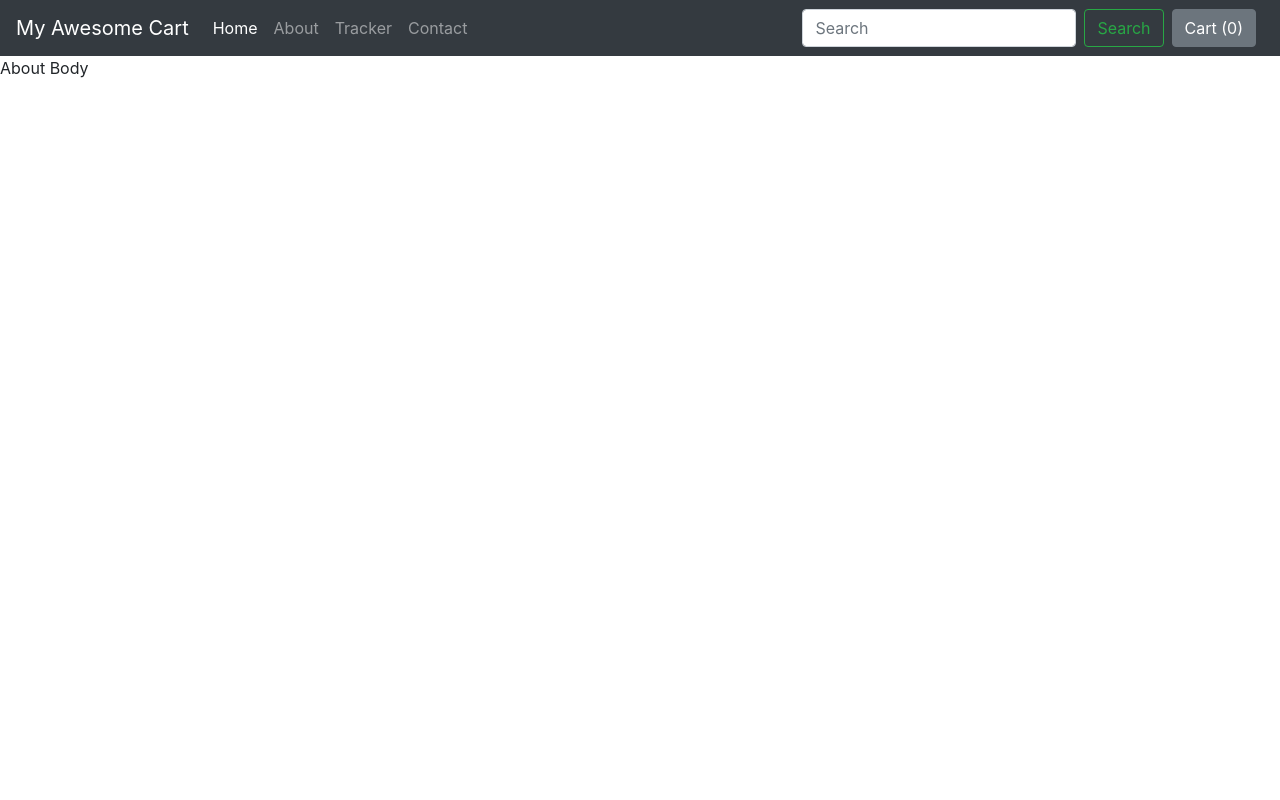
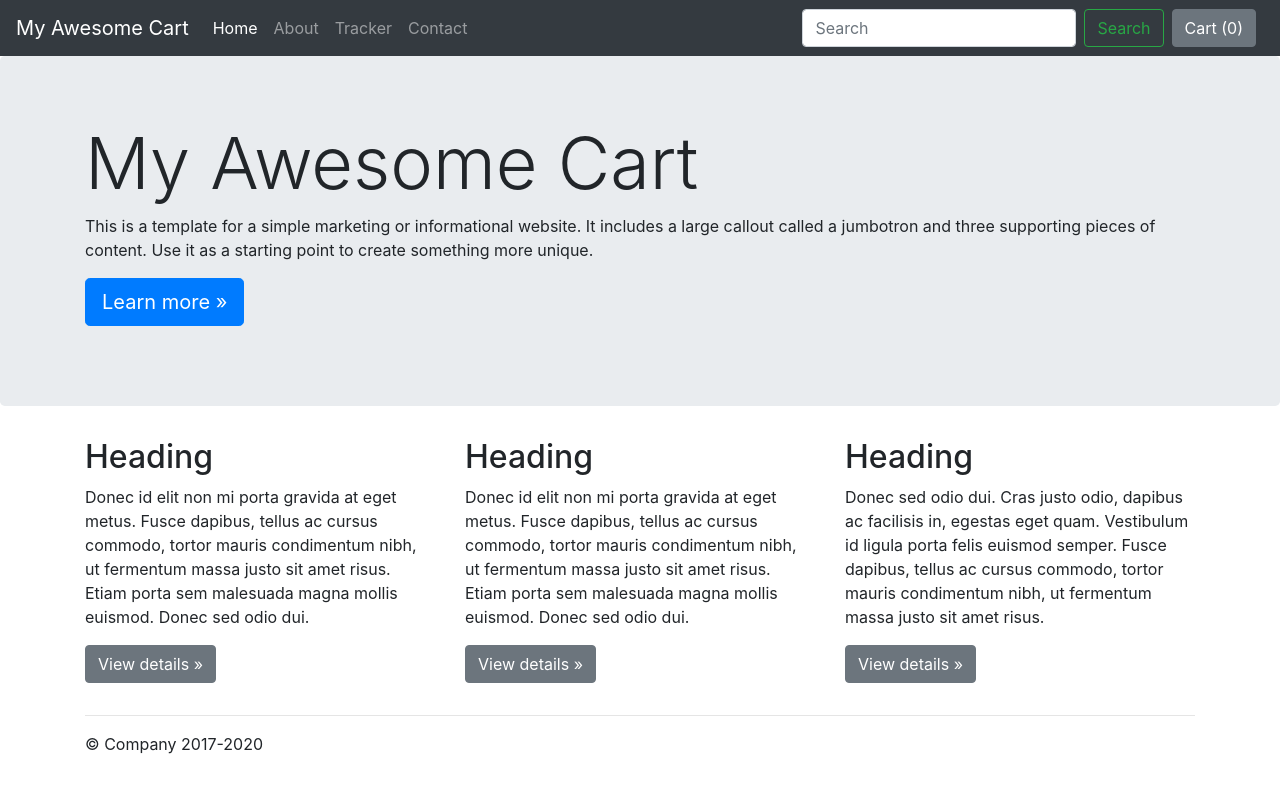
Before and after one commit to JenishLunagariya/Python_Files, a Django app: template MyCart/shop/templates/shop/about.html in a window 1280 px wide. Run offline with Django 4.2, Linux system fonts and the light colour scheme; the template is opened without the code that fills it, so the values that code supplies are empty; some libraries are stand-ins or nearby versions.

Commit message:
created about page

```diff
--- a/MyCart/shop/templates/shop/about.html
+++ b/MyCart/shop/templates/shop/about.html
@@ -1,4 +1,51 @@
 {% extends 'shop/basic.html' %}
+{% block title %} About Us{% endblock %}
+{% block body %}
 
-{% block title%} About {% endblock %}
-{% block body %} About Body {% endblock %}
+
+<main role="main">
+
+  <!-- Main jumbotron for a primary marketing message or call to action -->
+  <div class="jumbotron">
+    <div class="container">
+      <h1 class="display-3">My Awesome Cart</h1>
+      <p>This is a template for a simple marketing or informational website. It includes a large callout called a jumbotron and three supporting pieces of content. Use it as a starting point to create something more unique.</p>
+      <p><a class="btn btn-primary btn-lg" href="#" role="button">Learn more &raquo;</a></p>
+    </div>
+  </div>
+
+  <div class="container">
+    <!-- Example row of columns -->
+    <div class="row">
+      <div class="col-md-4">
+        <h2>Heading</h2>
+        <p>Donec id elit non mi porta gravida at eget metus. Fusce dapibus, tellus ac cursus commodo, tortor mauris condimentum nibh, ut fermentum massa justo sit amet risus. Etiam porta sem malesuada magna mollis euismod. Donec sed odio dui. </p>
+        <p><a class="btn btn-secondary" href="#" role="button">View details &raquo;</a></p>
+      </div>
+      <div class="col-md-4">
+        <h2>Heading</h2>
+        <p>Donec id elit non mi porta gravida at eget metus. Fusce dapibus, tellus ac cursus commodo, tortor mauris condimentum nibh, ut fermentum massa justo sit amet risus. Etiam porta sem malesuada magna mollis euismod. Donec sed odio dui. </p>
+        <p><a class="btn btn-secondary" href="#" role="button">View details &raquo;</a></p>
+      </div>
+      <div class="col-md-4">
+        <h2>Heading</h2>
+        <p>Donec sed odio dui. Cras justo odio, dapibus ac facilisis in, egestas eget quam. Vestibulum id ligula porta felis euismod semper. Fusce dapibus, tellus ac cursus commodo, tortor mauris condimentum nibh, ut fermentum massa justo sit amet risus.</p>
+        <p><a class="btn btn-secondary" href="#" role="button">View details &raquo;</a></p>
+      </div>
+    </div>
+
+    <hr>
+
+  </div> <!-- /container -->
+
+</main>
+
+<footer class="container">
+  <p>&copy; Company 2017-2020</p>
+</footer>
+<script src="https://code.jquery.com/jquery-3.5.1.slim.min.js" integrity="sha384-DfXdz2htPH0lsSSs5nCTpuj/zy4C+OGpamoFVy38MVBnE+IbbVYUew+OrCXaRkfj" crossorigin="anonymous"></script>
+      <script>window.jQuery || document.write('<script src="/docs/4.5/assets/js/vendor/jquery.slim.min.js"><\/script>')</script><script src="/docs/4.5/dist/js/bootstrap.bundle.min.js" integrity="sha384-LtrjvnR4Twt/qOuYxE721u19sVFLVSA4hf/rRt6PrZTmiPltdZcI7q7PXQBYTKyf" crossorigin="anonymous"></script></body>
+</html>
+
+
+{% endblock %}
```
